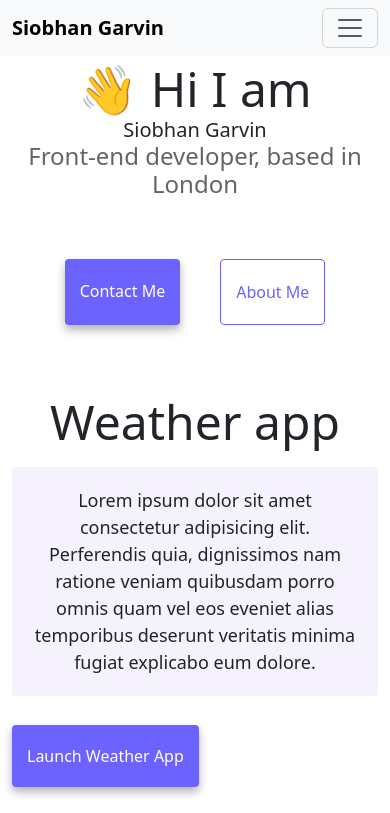
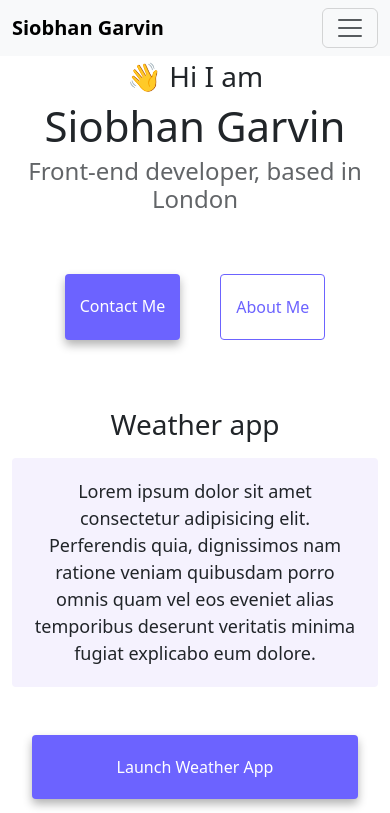
Before and after one commit to SiobhanG26/Portfolio, a plain HTML site: page index.html in a window 390 px wide. Shown: the top 813 px of the page. Drawn offline with nearby package versions, Linux system fonts and the light colour scheme.

Commit message:
added css media queries

```diff
--- a/css/style.css
+++ b/css/style.css
@@ -113,9 +113,20 @@ p {
 .container {
   width: 100%;
 }
-
-@media (max-width: 800px) {
+@media (max-width: 576px) {
   h1 {
-    font-size: 20px;
+    font-size: 42px;
+    line-height: 1.5;
+  }
+  h2 {
+    font-size: 28px;
+  }
+  p {
+    text-align: center;
+  }
+  .primary-link {
+    display: block;
+    text-align: center;
+    margin: 0 20px;
   }
 }
```
